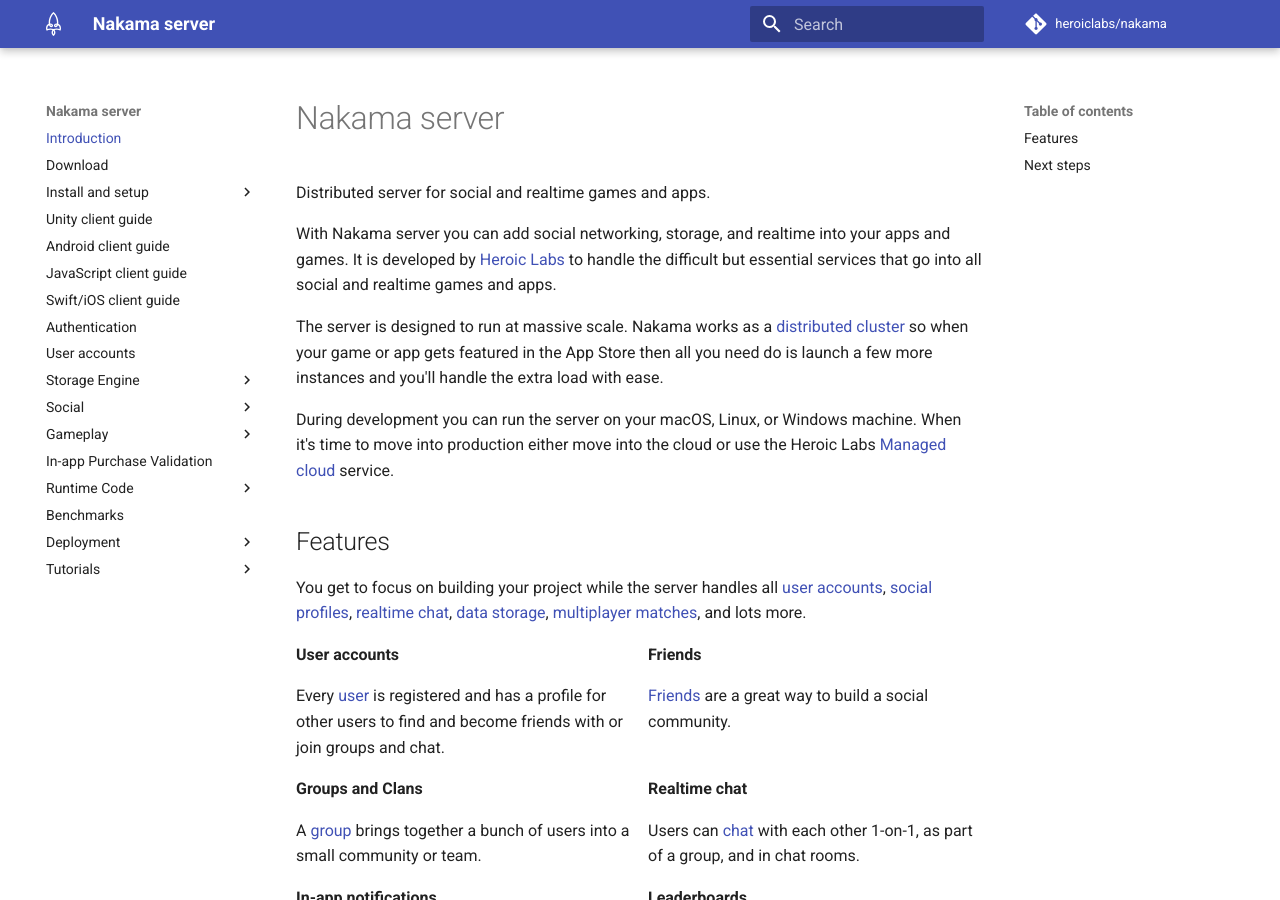
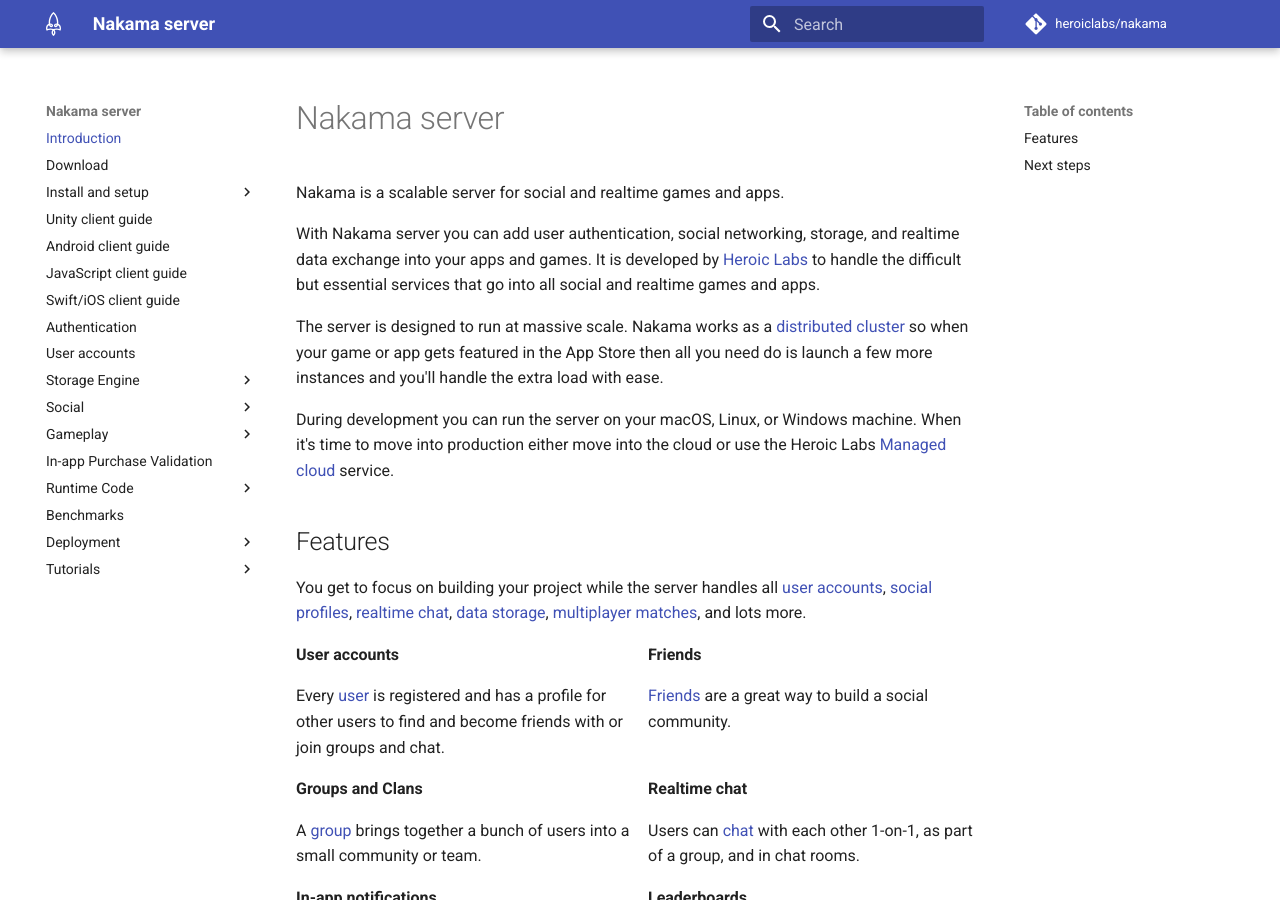
Before and after one commit to heroiclabs/nakama-docs, an MkDocs documentation site: the page built from docs/index.md, in a window 1280 px wide and 900 px high. Built offline with MkDocs 1.6.1 and Material for MkDocs 9.7.7, drawn with Linux system fonts in a browser that asks for light colours; comment, search, counter and statistics services are not loaded; old or Windows-style settings are respelled for this version of MkDocs; some of the changed text lies outside the part shown.

```diff
--- a/docs/index.md
+++ b/docs/index.md
@@ -1,8 +1,8 @@
 # Nakama server
 
-Distributed server for social and realtime games and apps.
+Nakama is a scalable server for social and realtime games and apps.
 
-With Nakama server you can add social networking, storage, and realtime into your apps and games. It is developed by <a href="https://heroiclabs.com" target="\_blank">Heroic Labs</a> to handle the difficult but essential services that go into all social and realtime games and apps.
+With Nakama server you can add user authentication, social networking, storage, and realtime data exchange into your apps and games. It is developed by <a href="https://heroiclabs.com" target="\_blank">Heroic Labs</a> to handle the difficult but essential services that go into all social and realtime games and apps.
 
 The server is designed to run at massive scale. Nakama works as a <a href="https://heroiclabs.com/nakama-enterprise/" target="\_blank">distributed cluster</a> so when your game or app gets featured in the App Store then all you need do is launch a few more instances and you'll handle the extra load with ease.
 
@@ -69,18 +69,3 @@ Build the next big hit for mobile, console, desktop, and web with Nakama. We hav
 To get the most out of Nakama you should follow the rest of this guide. And if you need help <a href="mailto:support@heroiclabs.com">get in touch</a> with the Heroic Labs team about our developer training.
 
 The first step to building your project with Nakama is to [install it](install-docker-quickstart.md).
-
-<div style="display: flex">
-  <div style="flex: 1; margin: 0 1em 0 0">
-    <ul>
-      <li><a href="https://heroiclabs.com/docs/">Client libraries</a></li>
-      <li><a href="https://heroiclabs.com/docs/">etc..</a></li>
-    </ul>
-  </div>
-  <div style="flex: 1">
-    <ul>
-      <li><a href="https://heroiclabs.com/docs/">Client libraries</a></li>
-      <li><a href="https://heroiclabs.com/docs/">etc..</a></li>
-    </ul>
-  </div>
-</div>
```
Also changed, not shown: docs/android-java-client-guide.md (+4 -0 lines), docs/swift-ios-client-guide.md (+4 -0 lines), docs/unity-client-guide.md (+4 -0 lines).
